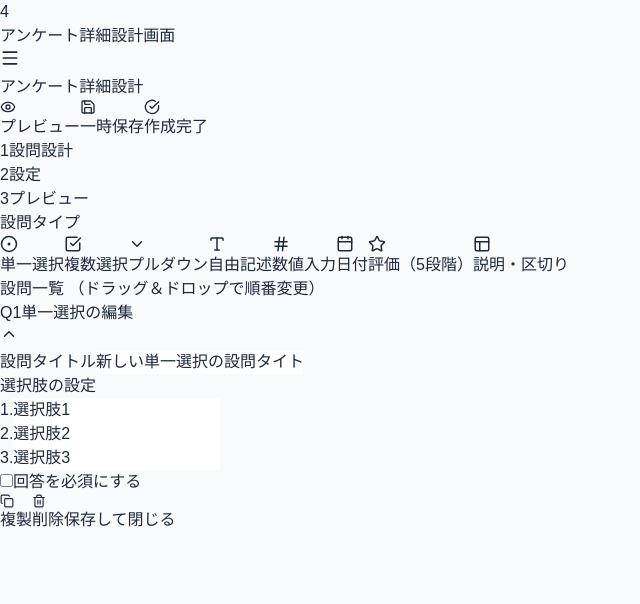
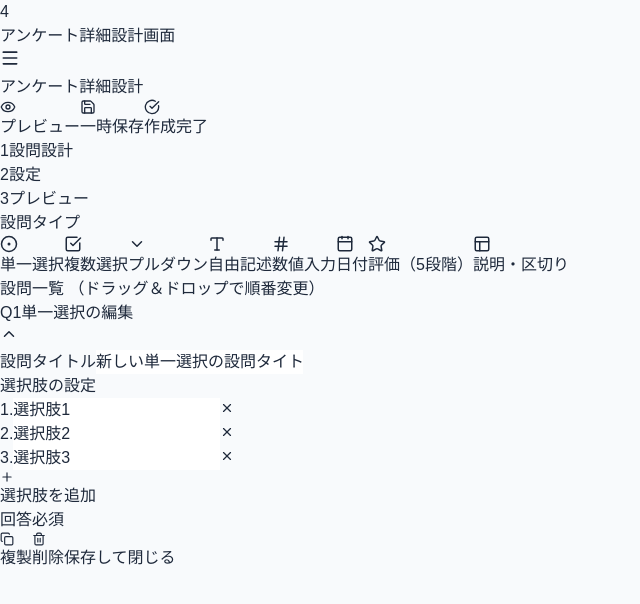
Before and after one commit to kojun1108/survey-designer, a React (Vite) app: page / in a window 1280 px wide. Both pictures are taken after a click on the button "単一選択". Shown: the top 604 px of the page, without its empty margins (0-640 px from the left). Built offline with nearby package versions, Linux system fonts and the light colour scheme.

Commit message:
feat: toggle switch UI for required flag and add delete mechanics

```diff
--- a/src/App.tsx
+++ b/src/App.tsx
@@ -10,6 +10,7 @@ export default function App() {
   const [questions, setQuestions] = useState<Question[]>([]);
   const [openQuestionId, setOpenQuestionId] = useState<string | null>(null);
 
+  // 新しい設問を追加する
   const handleAddQuestion = (typeId: QuestionTypeId) => {
     const labels: Record<QuestionTypeId, string> = {
       single: '単一選択',
@@ -26,7 +27,6 @@ export default function App() {
     const newId = `q-${Date.now()}`;
     const typeLabel = labels[typeId];
 
-    // 選択肢タイプ用のデフォルトオプション
     const defaultOptions = ['単一選択', '複数選択', 'プルダウン'].includes(typeLabel)
       ? ['選択肢1', '選択肢2', '選択肢3']
       : undefined;
@@ -44,6 +44,25 @@ export default function App() {
 
     setQuestions([...questions, newQuestion]);
     setOpenQuestionId(newId);
+  };
+
+  // 設問を削除する関数（番号の再振り分けも含む）
+  const handleDeleteQuestion = (id: string) => {
+    const filtered = questions.filter(q => q.id !== id);
+    // 削除後にQ1, Q2... と番号を綺麗に詰め直す
+    const renumbered = filtered.map((q, index) => ({
+      ...q,
+      number: `Q${index + 1}`
+    }));
+    setQuestions(renumbered);
+    if (openQuestionId === id) {
+      setOpenQuestionId(null);
+    }
+  };
+
+  // 設問の内容（タイトル・必須・選択肢）を更新する関数
+  const handleUpdateQuestion = (updatedQuestion: Question) => {
+    setQuestions(questions.map(q => q.id === updatedQuestion.id ? updatedQuestion : q));
   };
 
   return (
@@ -72,6 +91,8 @@ export default function App() {
                     key={q.id}
                     question={q}
                     onClose={() => setOpenQuestionId(null)}
+                    onDelete={() => handleDeleteQuestion(q.id)}
+                    onUpdate={handleUpdateQuestion}
                   />
                 );
               }
--- a/src/components/QuestionItems.tsx
+++ b/src/components/QuestionItems.tsx
@@ -1,5 +1,5 @@
-import { useState } from 'react';
-import { Trash2, Copy, ChevronUp, GripVertical } from 'lucide-react';
+import { useState, useEffect } from 'react';
+import { Trash2, Copy, ChevronUp, GripVertical, X, Plus } from 'lucide-react';
 import {
   SingleChoice, MultipleChoice, DropdownChoice,
   TextAnswer, NumberInput, DateInput, RatingInput, DividerView
@@ -24,10 +24,10 @@ interface CardProps extends ItemProps {
 
 interface EditorProps extends ItemProps {
   onClose: () => void;
-  onSave?: (updated: Question) => void;
+  onDelete: () => void;
+  onUpdate: (updated: Question) => void;
 }
 
-// 設問タイプに応じたフォーム描画ヘルパー
 function RenderQuestionBody({ type, options }: { type: string; options?: string[] }) {
   switch (type) {
     case '単一選択': return <SingleChoice options={options} preview={true} />;
@@ -47,7 +47,6 @@ export function QuestionCard({ question, onOpen }: CardProps) {
   return (
     <div className="border border-slate-200 bg-white rounded-lg shadow-sm p-4 hover:border-slate-300 transition-all group relative">
       <div className="flex items-start gap-3">
-        {/* ドラッグハンドル(ダミー) */}
         <div className="cursor-grab text-slate-300 group-hover:text-slate-400 pt-1">
           <GripVertical size={16} />
         </div>
@@ -68,7 +67,6 @@ export function QuestionCard({ question, onOpen }: CardProps) {
           </div>
           <h4 className="text-sm font-semibold text-slate-800">{question.title}</h4>
 
-          {/* ここで設問タイプに合わせたリアルな形状を表示 */}
           <div className="pointer-events-none opacity-70">
             <RenderQuestionBody type={question.type} options={question.options} />
           </div>
@@ -79,13 +77,32 @@ export function QuestionCard({ question, onOpen }: CardProps) {
 }
 
 // --- 2. 編集時の詳細フォーム (QuestionEditor) ---
-export function QuestionEditor({ question, onClose }: EditorProps) {
+export function QuestionEditor({ question, onClose, onDelete, onUpdate }: EditorProps) {
   const [title, setTitle] = useState(question.title);
   const [required, setRequired] = useState(question.required);
-  // 選択肢系のためのデフォルトステート
   const [options, setOptions] = useState<string[]>(question.options || ['選択肢1', '選択肢2', '選択肢3']);
 
   const isChoiceType = ['単一選択', '複数選択', 'プルダウン'].includes(question.type);
+
+  // 編集内容が変わるたびに親コンポーネントの状態に自動同期する
+  useEffect(() => {
+    onUpdate({
+      ...question,
+      title,
+      required,
+      options: isChoiceType ? options : undefined
+    });
+  }, [title, required, options]);
+
+  // 特定の選択肢を削除する
+  const handleDeleteOption = (idxToRemove: number) => {
+    setOptions(options.filter((_, idx) => idx !== idxToRemove));
+  };
+
+  // 新しい選択肢を追加する
+  const handleAddOption = () => {
+    setOptions([...options, `選択肢${options.length + 1}`]);
+  };
 
   return (
     <div className="border-2 border-blue-500 bg-slate-50/50 rounded-lg shadow-md p-5 transition-all space-y-4">
@@ -113,12 +130,13 @@ export function QuestionEditor({ question, onClose }: EditorProps) {
         />
       </div>
 
-      {/* 選択肢タイプ（単一・複数・プルダウン）の場合のみ、オプション編集フィールドを出す */}
+      {/* 選択肢タイプの設定 */}
       {isChoiceType && (
         <div className="space-y-2 bg-white p-3 rounded-md border border-slate-200">
-          <label className="text-xs font-bold text-slate-600 block">選択肢の設定</label>
+          <label className="text-xs font-bold text-slate-600 block mb-1">選択肢の設定</label>
+          <div className="space-y-2">
             {options.map((opt, idx) => (
-            <div key={idx} className="flex items-center gap-2">
+              <div key={idx} className="flex items-center gap-2 group/opt">
                 <span className="text-xs text-slate-400 w-4 text-center">{idx + 1}.</span>
                 <input
                   type="text"
@@ -130,25 +148,50 @@ export function QuestionEditor({ question, onClose }: EditorProps) {
                   }}
                   className="flex-1 text-xs border border-slate-200 rounded p-1.5 focus:border-blue-500"
                 />
+                {/* 選択肢の削除×ボタン */}
+                <button
+                  type="button"
+                  onClick={() => handleDeleteOption(idx)}
+                  className="text-slate-400 hover:text-red-500 p-1 rounded hover:bg-slate-100 transition-colors"
+                  title="選択肢を削除"
+                >
+                  <X size={14} />
+                </button>
               </div>
             ))}
+          </div>
+          <button
+            type="button"
+            onClick={handleAddOption}
+            className="mt-2 flex items-center gap-1 text-xs text-blue-600 hover:text-blue-700 font-semibold pt-1"
+          >
+            <Plus size={14} />
+            <span>選択肢を追加</span>
+          </button>
         </div>
       )}
 
       {/* 下部コントローラー */}
       <div className="flex items-center justify-between pt-2 border-t border-slate-200/60 text-slate-500 text-xs">
         <div className="flex items-center gap-4">
-          {/* 説明・区切りタイプは必須チェックを隠す */}
+          {/* 画像を反映したトグルスイッチ形式の「回答必須」UI */}
           {question.type !== '説明・区切り' && (
-            <label className="flex items-center gap-2 cursor-pointer font-medium select-none text-slate-600">
-              <input
-                type="checkbox"
-                checked={required}
-                onChange={(e) => setRequired(e.target.checked)}
-                className="rounded border-slate-300 text-blue-600 focus:ring-blue-500"
+            <div className="flex items-center gap-2">
+              <span className="text-xs font-bold text-slate-600">回答必須</span>
+              <button
+                type="button"
+                onClick={() => setRequired(!required)}
+                className={`relative inline-flex h-6 w-11 flex-shrink-0 cursor-pointer rounded-full border-2 border-transparent transition-colors duration-200 ease-in-out focus:outline-none ${
+                  required ? 'bg-blue-600' : 'bg-slate-200'
+                }`}
+              >
+                <span
+                  className={`pointer-events-none inline-block h-5 w-5 transform rounded-full bg-white shadow ring-0 transition duration-200 ease-in-out ${
+                    required ? 'translate-x-5' : 'translate-x-0'
+                  }`}
                 />
-              回答を必須にする
-            </label>
+              </button>
+            </div>
           )}
         </div>
 
@@ -157,7 +200,12 @@ export function QuestionEditor({ question, onClose }: EditorProps) {
             <Copy size={14} />
             <span>複製</span>
           </button>
-          <button className="flex items-center gap-1.5 px-2.5 py-1.5 text-red-600 hover:text-red-700 hover:bg-red-50 rounded transition-colors">
+          {/* 設問削除ボタン */}
+          <button
+            type="button"
+            onClick={onDelete}
+            className="flex items-center gap-1.5 px-2.5 py-1.5 text-red-600 hover:text-red-700 hover:bg-red-50 rounded transition-colors"
+          >
             <Trash2 size={14} />
             <span>削除</span>
           </button>
```
Lines whose indentation alone changed are shown as unchanged.
